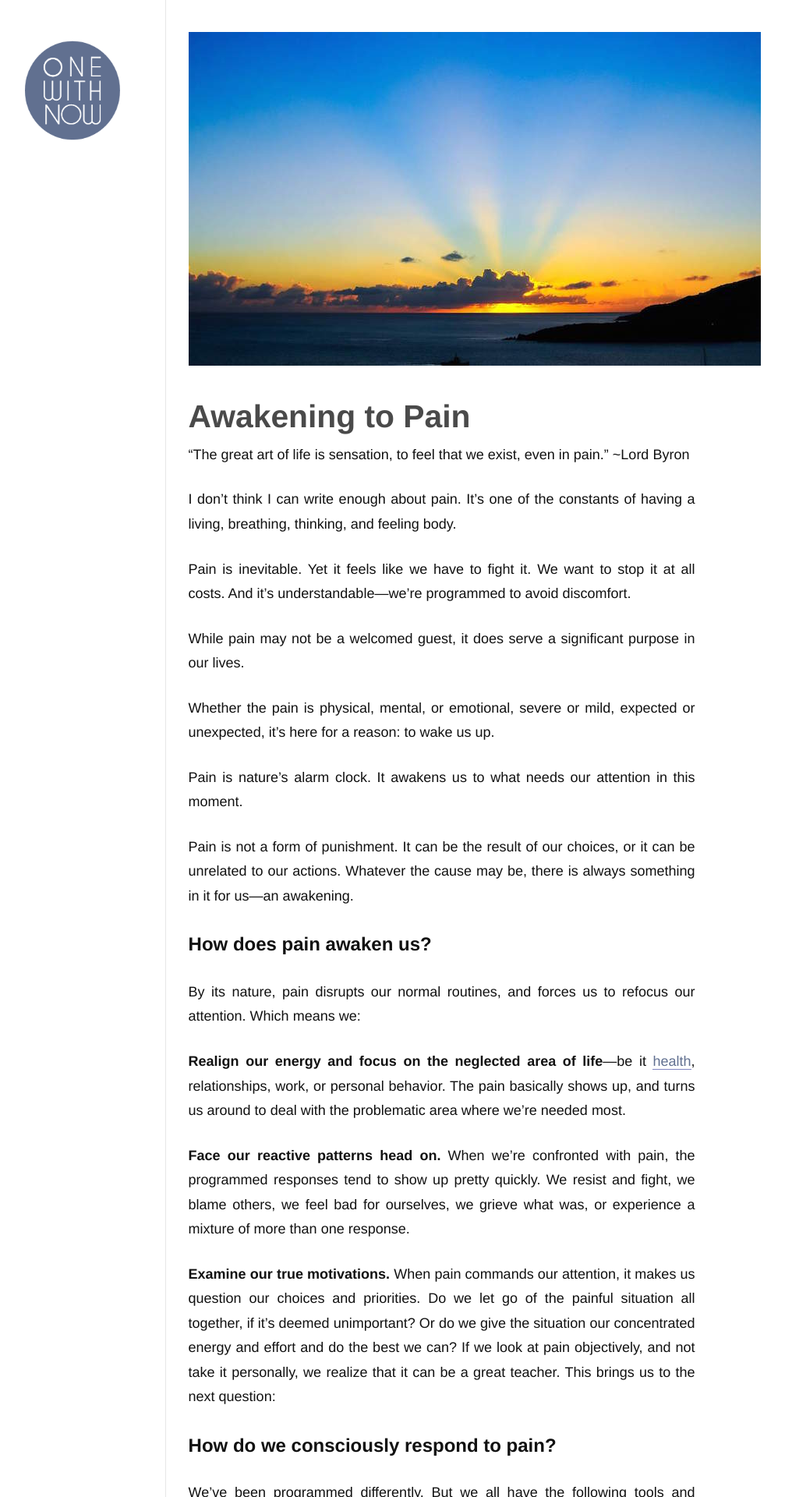
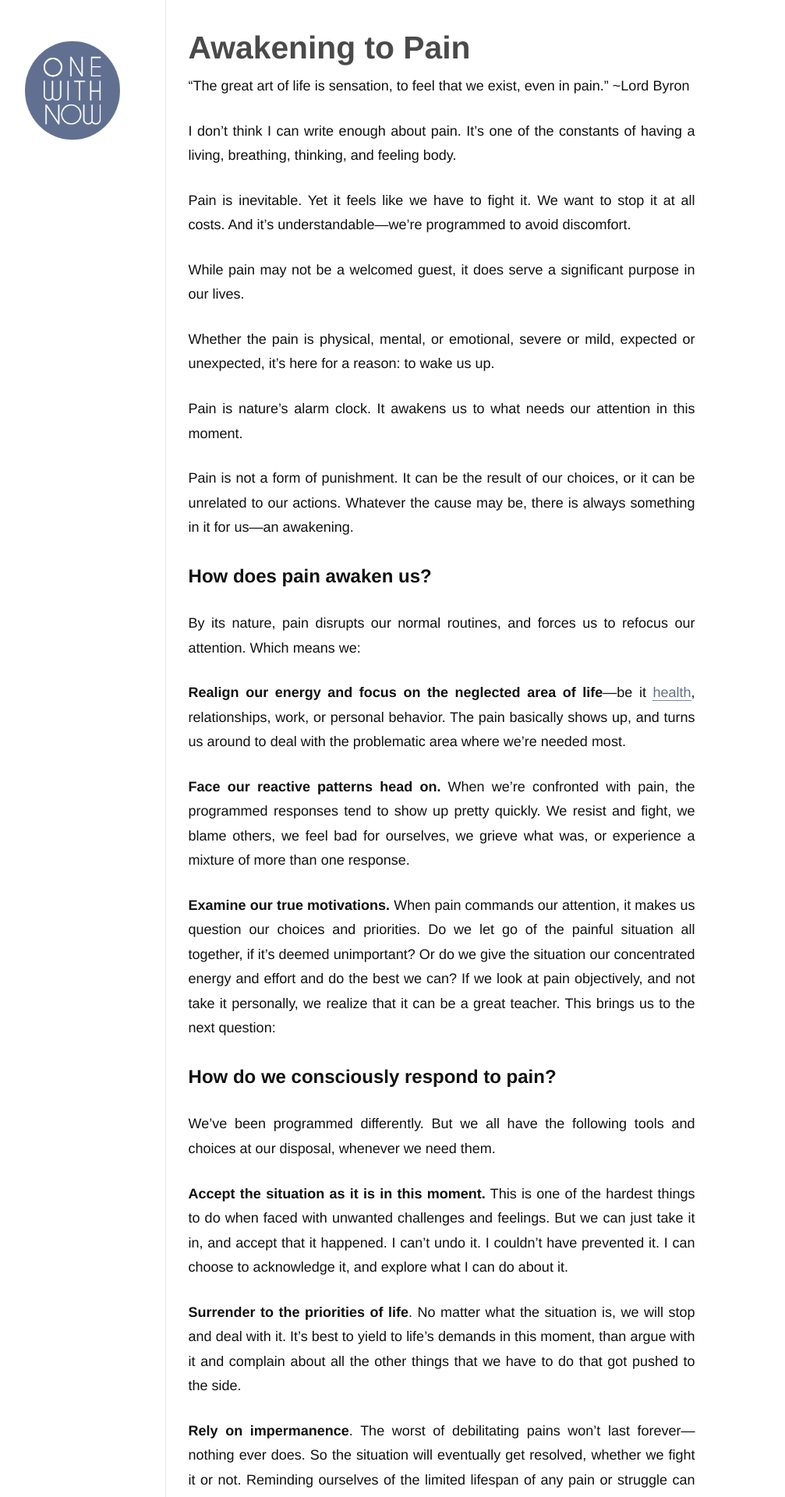
Before and after one commit to onewithnow/onewithnow.github.io, a Jekyll site: the page built from index.html, in a window 1280 px wide. Shown: the top 1920 px of the page at 78% size, without its empty margins (146-1153 px from the left). Built offline with Jekyll 4.4.1, drawn with Linux system fonts in a browser that asks for light colours; Markdown is read by kramdown in place of the engine named in the settings.

Commit message:
Post format change

```diff
--- a/_includes/post.html
+++ b/_includes/post.html
@@ -3,9 +3,7 @@
     <img src="/media/sidebar-button.png">
   </div>
   <div id="post-info">
-    <div id="cover-photo-container">
-      <img id="cover-photo" src="/media/{{ page.cover }}">
-    </div>
+
     <div id="info-container">
       <h1 id="title">{{ page.title }}</h1>
     </div>
```
